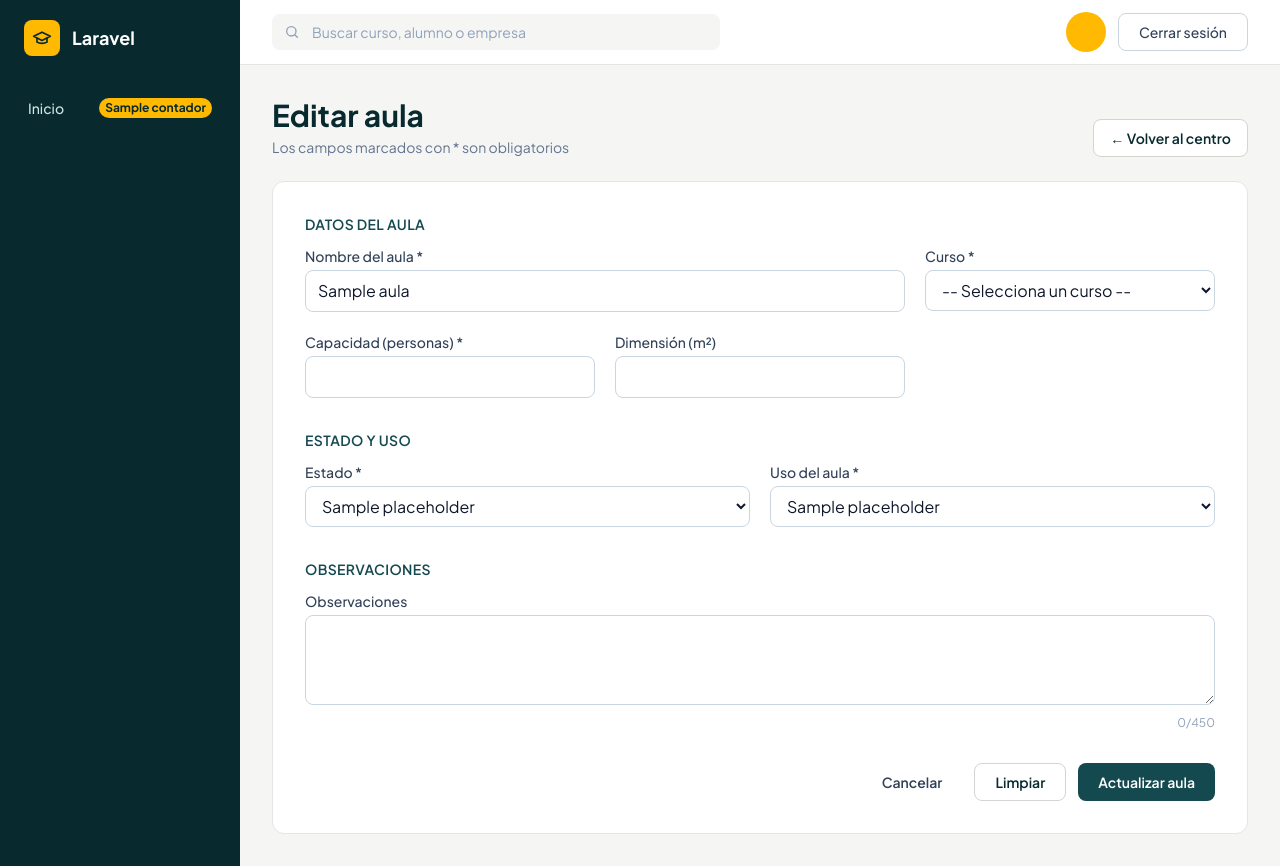
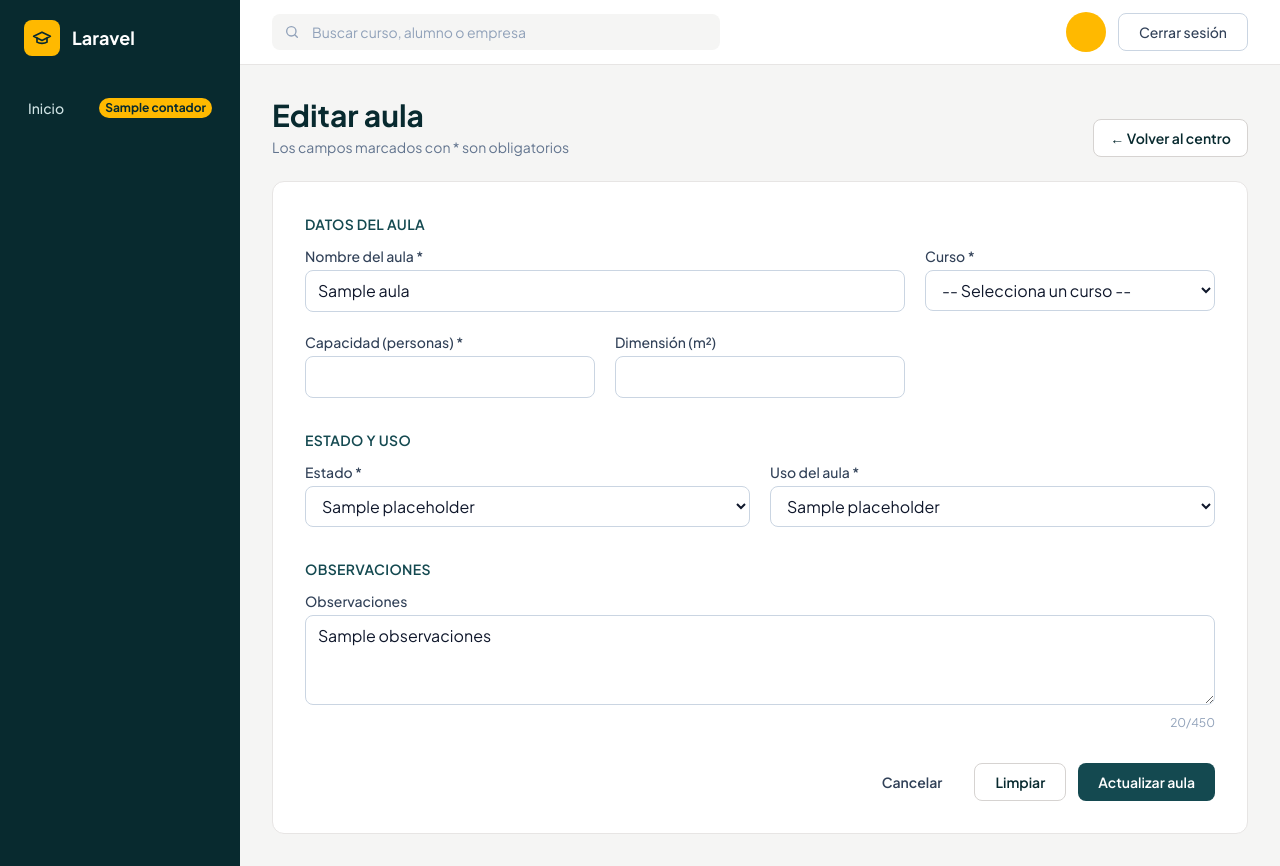
Before and after one commit to javierjurado-ai/proyect, a Laravel app: template resources/views/centro/formulario-aula.blade.php in a window 1280 px wide. Run offline with Laravel 12, Linux system fonts and the light colour scheme; the template is opened without the code that fills it: most values are stand-ins (such as "Sample title", 1, 10 or a date in 2020); parts of the project's set-up code (start-up, migrations or seed data) failed here and were passed over.

Commit message:
cambio minimo en observaciones - centro- aulas

```diff
--- a/resources/views/centro/formulario-aula.blade.php
+++ b/resources/views/centro/formulario-aula.blade.php
@@ -62,9 +62,8 @@
             <fieldset class="mb-8">
                 <legend class="mb-3 text-sm font-semibold uppercase tracking-wide text-marca-800">Observaciones</legend>
                 <div class="grid gap-5 grid-cols-1">
-                    <x-formulario.area name="observaciones" label="Observaciones" maxlength="450" rows="3">
-                        {{ old('observaciones', $aula->observaciones ?? '') }}
-                    </x-formulario.area>
+                    <x-formulario.area name="observaciones" label="Observaciones" maxlength="450" rows="3"
+                        :value="old('observaciones', $aula->observaciones ?? '')"/>
                 </div>
             </fieldset>
 
```
